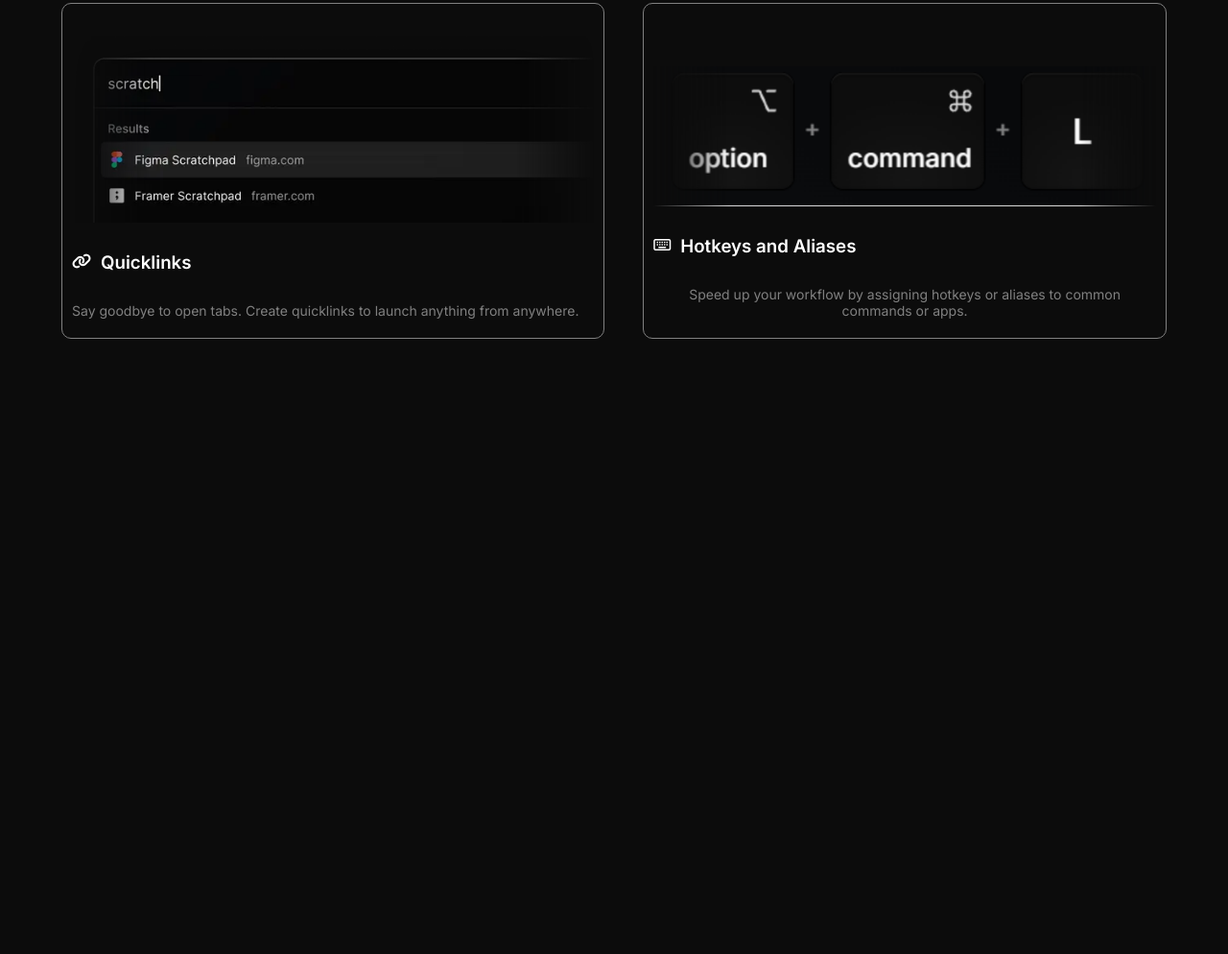
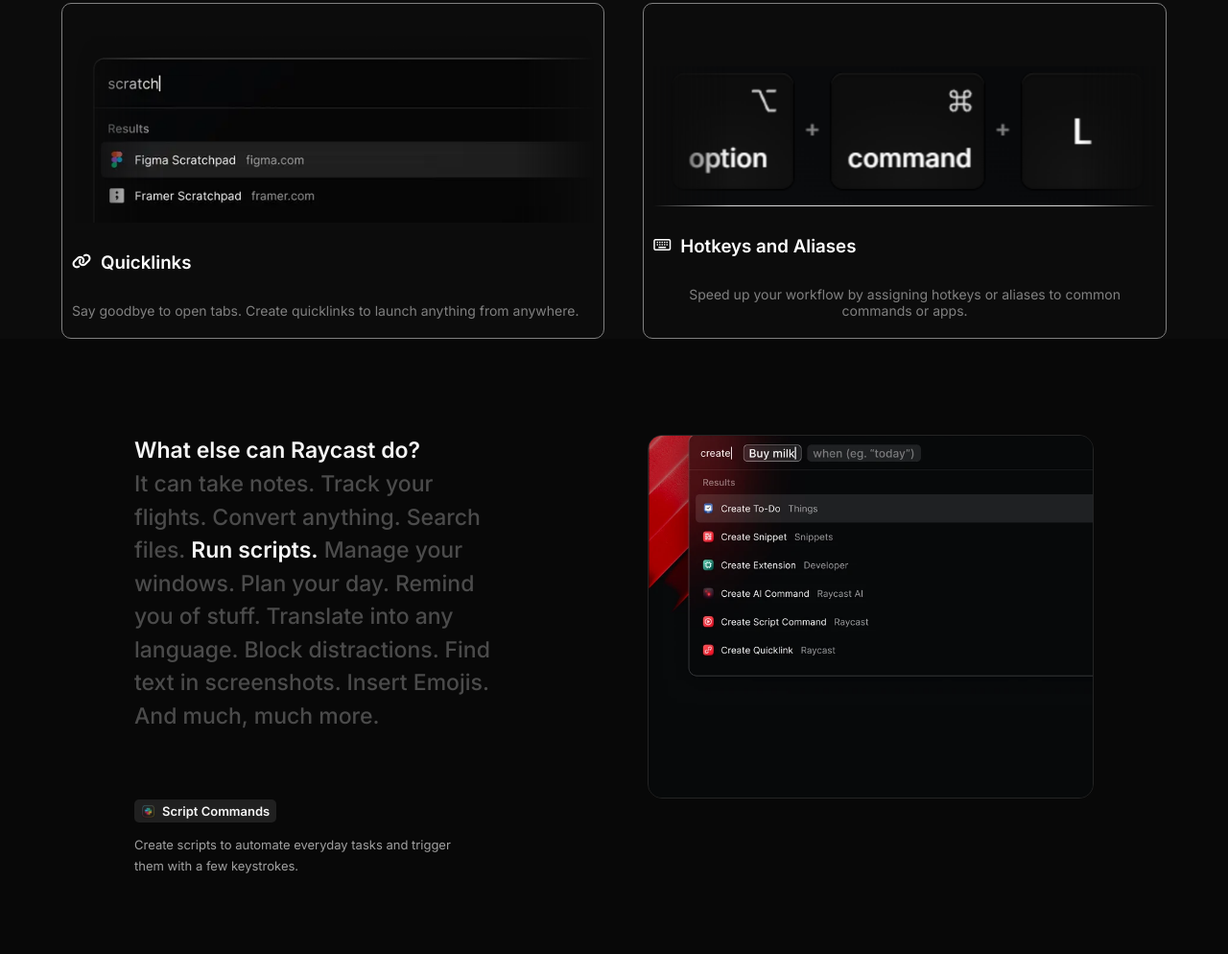
Before and after one commit to tahazareichess-cyber/Raycast-copy, a plain HTML site: page index.html in a window 1280 px wide. Shown: the part 6435-7429 px from the top of the page at 96% size. Before the commit the page ends 6788 px from the top, so only its background shows below. Drawn offline with nearby package versions, Linux system fonts and the light colour scheme.

Commit message:
update raycast file

```diff
--- a/index.html
+++ b/index.html
@@ -20,6 +20,7 @@
     <link rel="stylesheet" href="raycastcopy/css/aiAgent.css">
     <link rel="stylesheet" href="raycastcopy/css/professionals.css">
     <link rel="stylesheet" href="raycastcopy/css/automate.css">
+    <link rel="stylesheet" href="raycastcopy/css/whatElse.css">
 
 </head>
 <body>
@@ -50,7 +51,12 @@
     <!-- automate -->
     <div id="automate"></div>
 
+    <!-- What Else -->
+    <div id="whatElse"></div>
+
+
 </main>
+    <script src="raycastcopy/js/whatElse.js"></script>
     <script src="raycastcopy/js/automate.js"></script>
     <script src="raycastcopy/js/professionals.js" defer></script>
     <script src="raycastcopy/js/extension.js"></script>
--- /dev/null
+++ b/raycastcopy/css/whatElse.css
@@ -0,0 +1,144 @@
+/* WHAT ELSE SECTION */
+
+.whatElse {
+    background: #080808;
+    color: #f5f5f5;
+    padding: 100px 24px 80px;
+}
+
+.whatElse-container {
+    width: 100%;
+    max-width: 1000px;
+    margin: 0 auto;
+
+    display: grid;
+    grid-template-columns: minmax(0, 1fr) minmax(0, 1fr);
+    align-items: start;
+    gap: 70px;
+}
+
+/* LEFT SIDE */
+
+.whatElse-texts {
+    min-width: 0;
+}
+
+.whatElse-texts h2 {
+    font-size: 23px;
+    font-weight: 650;
+    line-height: 1.4;
+    margin: 0 0 2px;
+}
+
+/* CLICKABLE FEATURE TEXTS */
+
+.whatElse-options {
+    max-width: 385px;
+    margin: 0 0 70px;
+
+    color: #4b4b4b;
+    font-size: 23px;
+    font-weight: 500;
+    line-height: 1.5;
+}
+
+.whatElse-option {
+    color: #4b4b4b;
+    cursor: pointer;
+    transition: color 0.25s ease;
+    outline: none;
+}
+
+.whatElse-option:hover {
+    color: #bdbdbd;
+}
+
+.whatElse-option.active {
+    color: #f5f5f5;
+    font-weight: 700;
+}
+
+.whatElse-option:focus-visible {
+    text-decoration: underline;
+    text-underline-offset: 4px;
+}
+
+/* FEATURE BADGE */
+
+.whatElse-badge {
+    display: inline-flex;
+    align-items: center;
+    gap: 7px;
+
+    padding: 4px 7px;
+    border-radius: 5px;
+    background: #202020;
+
+    font-size: 13px;
+    font-weight: 600;
+}
+
+.whatElse-icon {
+    width: 15px;
+    height: 15px;
+    object-fit: contain;
+}
+
+.whatElse-desc {
+    max-width: 330px;
+    margin: 12px 0 0;
+
+    color: #a0a0a0;
+    font-size: 13px;
+    line-height: 1.7;
+}
+
+/* RIGHT SIDE IMAGE */
+
+.whatElse-imgs {
+    width: 100%;
+    overflow: hidden;
+
+    border: 1px solid #242424;
+    border-radius: 15px;
+    background: #0b0b0b;
+}
+
+.whatElse-main-img {
+    display: block;
+    width: 100%;
+    aspect-ratio: 1.23;
+    object-fit: cover;
+
+    transition: opacity 0.25s ease;
+}
+
+.whatElse-main-img[hidden],
+.whatElse-icon[hidden],
+.whatElse-badge[hidden],
+.whatElse-desc[hidden] {
+    display: none;
+}
+
+/* RESPONSIVE */
+
+@media (max-width: 750px) {
+    .whatElse {
+        padding: 60px 22px;
+    }
+
+    .whatElse-container {
+        grid-template-columns: 1fr;
+        gap: 35px;
+    }
+
+    .whatElse-options {
+        max-width: 100%;
+        font-size: 21px;
+        margin-bottom: 40px;
+    }
+
+    .whatElse-imgs {
+        max-width: 550px;
+    }
+}
--- /dev/null
+++ b/raycastcopy/html/whatElse.html
@@ -0,0 +1,24 @@
+<section class="whatElse">
+    <div class="whatElse-container">
+
+        <div class="whatElse-texts">
+            <h2 id="whatElseH">What else can Raycast do?</h2>
+
+            <p class="whatElse-options"></p>
+
+            <div class="whatElse-details">
+                <div class="whatElse-badge">
+                    <img class="whatElse-icon" src="" alt="">
+                    <span class="whatElse-title"></span>
+                </div>
+
+                <p class="whatElse-desc"></p>
+            </div>
+        </div>
+
+        <div class="whatElse-imgs">
+            <img class="whatElse-main-img" src="" alt="">
+        </div>
+
+    </div>
+</section>
--- a/raycastcopy/js/loader.js
+++ b/raycastcopy/js/loader.js
@@ -7,6 +7,7 @@
     ["aiAgent", "raycastcopy/html/aiAgent.html"],
     ["professionals", "raycastcopy/html/professionals.html"],
     ["automate", "raycastcopy/html/automate.html"],
+    ["whatElse", "raycastcopy/html/whatElse.html"],
 ];
 
 async function loadComponent(id, file) {
@@ -43,6 +44,7 @@
     initExtention();
     initPro();
     initAutomate();
+    initWhatElse();
 }
 
 loadPage();
--- /dev/null
+++ b/raycastcopy/js/whatElse.js
@@ -0,0 +1,170 @@
+function initWhatElse(){
+
+    const whatElseData = [
+    {
+        text: "It can take notes.",
+        image: "raycastcopy/img/raycast-notes.webp",
+        title: "Raycast Notes",
+        icon: "raycastcopy/img/todoist-icon.webp",
+        desc: "A quick way to capture a thought while working on something else."
+    },
+    {
+        text: "Track your flights.",
+        image: "raycastcopy/img/flight-tracker.webp",
+        title: "Flight Tracker",
+        icon: "raycastcopy/img/notion-icon.webp",
+        desc: "Enter any flight number into the search bar to get detailed tracking information."
+    },
+    {
+        text: "Convert anything.",
+        image: "raycastcopy/img/calculator.webp",
+        title: "Calculator",
+        icon: "raycastcopy/img/obsidian-icon.webp",
+        desc: "Convert currencies or units, calculate time differences and much more."
+    },
+    {
+        text: "Search files.",
+        image: "raycastcopy/img/file-search.webp",
+        title: "File Search",
+        icon: "raycastcopy/img/jira-icon.webp",
+        desc: "Quickly search for files or folders anywhere on your Mac."
+    },
+    {
+        text: "Run scripts.",
+        image: "raycastcopy/img/script-commands.webp",
+        title: "Script Commands",
+        icon: "raycastcopy/img/slack-icon.webp",
+        desc: "Create scripts to automate everyday tasks and trigger them with a few keystrokes."
+    },
+    {
+        text: "Manage your windows.",
+        image: "raycastcopy/img/window-management.webp",
+        title: "Window Management",
+        icon: "raycastcopy/img/github-icon.webp",
+        desc: "Resize, reorganize and move your focused window without touching your mouse."
+    },
+    {
+        text: "Plan your day.",
+        image: "raycastcopy/img/schedule.webp",
+        title: "My Schedule",
+        icon: "raycastcopy/img/spotify-icon.webp",
+        desc: "Check your availability, block focus time or get an overview of your daily plan."
+    },
+    {
+        text: "Remind you of stuff.",
+        image: "raycastcopy/img/reminders.webp",
+        title: "Apple Reminders",
+        icon: "raycastcopy/img/ruler-icon.webp",
+        desc: "Raycast connects to Apple's Reminders and lets you jot down to-dos."
+    },
+    {
+        text: "Translate into any language.",
+        image: "raycastcopy/img/translator.webp",
+        title: "Translation",
+        icon: "raycastcopy/img/pomodoro-icon.webp",
+        desc: "Translate between any languages without leaving your keyboard."
+    },
+    {
+        text: "Block distractions.",
+        image: "raycastcopy/img/focus.webp",
+        title: "Raycast Focus",
+        icon: "raycastcopy/img/vscode-icon.webp",
+        desc: "Stay in flow by blocking distracting apps and websites."
+    },
+    {
+        text: "Find text in screenshots.",
+        image: "raycastcopy/img/screenshot-search.webp",
+        title: "Search Screenshots",
+        icon: "raycastcopy/img/warp-icon.webp",
+        desc: "Search for a screenshot using text that appears in the image."
+    },
+    {
+        text: "Insert Emojis.",
+        image: "raycastcopy/img/emoji-picker.webp",
+        title: "Search Emojis and Symbols",
+        icon: "raycastcopy/img/zoom-icon.webp",
+        desc: "Search for emojis and symbols and paste them into any context."
+    },
+    {
+        text: "And much, much more.",
+        image: null,
+        title: null,
+        icon: null,
+        desc: null
+    }
+];
+const optionsContainer = document.querySelector(".whatElse-options");
+const whatIcon = document.querySelector(".whatElse-icon");
+const whatTitle = document.querySelector(".whatElse-title");
+const whatDesc = document.querySelector(".whatElse-desc");
+const whatImg = document.querySelector(".whatElse-main-img");
+const whatBadge = document.querySelector(".whatElse-badge");
+
+const optionElements = [];
+
+whatElseData.forEach((data, index) => {
+    const option = document.createElement("span");
+
+    option.className = "whatElse-option";
+    option.textContent = data.text;
+    option.setAttribute("role", "button");
+    option.setAttribute("tabindex", "0");
+    option.setAttribute("aria-pressed", "false");
+
+    option.addEventListener("click", () => {
+        showWhatElse(index);
+    });
+
+    option.addEventListener("keydown", event => {
+        if (event.key === "Enter" || event.key === " ") {
+            event.preventDefault();
+            showWhatElse(index);
+        }
+    });
+
+    optionsContainer.append(option);
+
+    // Add a space between feature phrases
+    if (index < whatElseData.length - 1) {
+        optionsContainer.append(document.createTextNode(" "));
+    }
+
+    optionElements.push(option);
+});
+
+function showWhatElse(index) {
+    const data = whatElseData[index];
+
+    // Highlight the selected phrase
+    optionElements.forEach((option, i) => {
+        const isActive = i === index;
+
+        option.classList.toggle("active", isActive);
+        option.setAttribute("aria-pressed", String(isActive));
+    });
+
+    // Update the title and description
+    whatTitle.textContent = data.title ?? "";
+    whatDesc.textContent = data.desc ?? "";
+
+    // Show or hide the badge
+    whatBadge.hidden = !data.title || !data.icon;
+    whatIcon.hidden = !data.icon;
+    whatDesc.hidden = !data.desc;
+
+    // Update the icon
+    if (data.icon) {
+        whatIcon.src = data.icon;
+        whatIcon.alt = "";
+    }
+
+    // Update the preview image
+    if (data.image) {
+        whatImg.src = data.image;
+        whatImg.alt = data.title ?? data.text;
+    }
+}
+
+// Start with "Run scripts." selected, like your screenshot
+showWhatElse(4);
+}
```
Also changed, not shown: raycastcopy/img/calculator.webp (added), raycastcopy/img/emoji-picker.webp (added), raycastcopy/img/file-search.webp (added), raycastcopy/img/flight-tracker.webp (added), raycastcopy/img/focus.webp (added), raycastcopy/img/raycast-notes.webp (added), raycastcopy/img/reminders.webp (added), raycastcopy/img/schedule.webp (added), raycastcopy/img/screenshot-search.webp (added), raycastcopy/img/script-commands.webp (added), raycastcopy/img/translator.webp (added), raycastcopy/img/window-management.webp (added).
